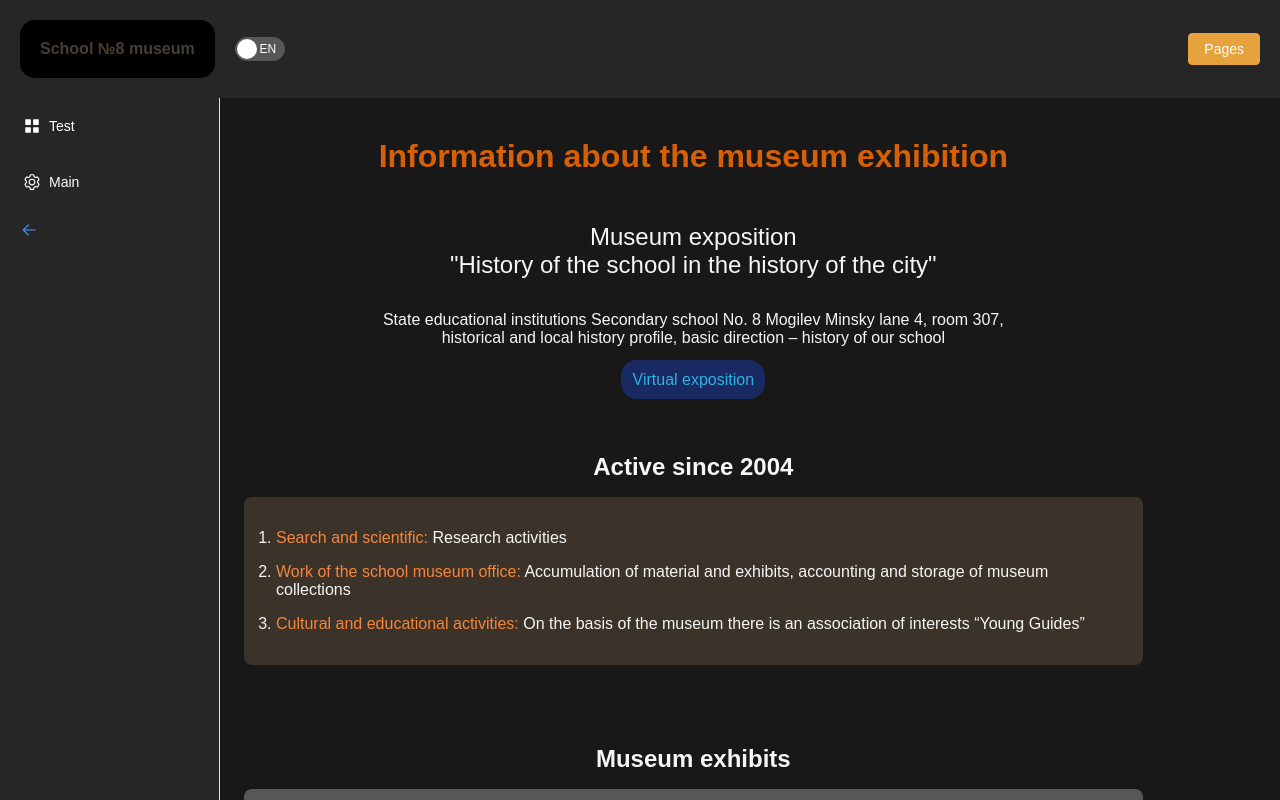
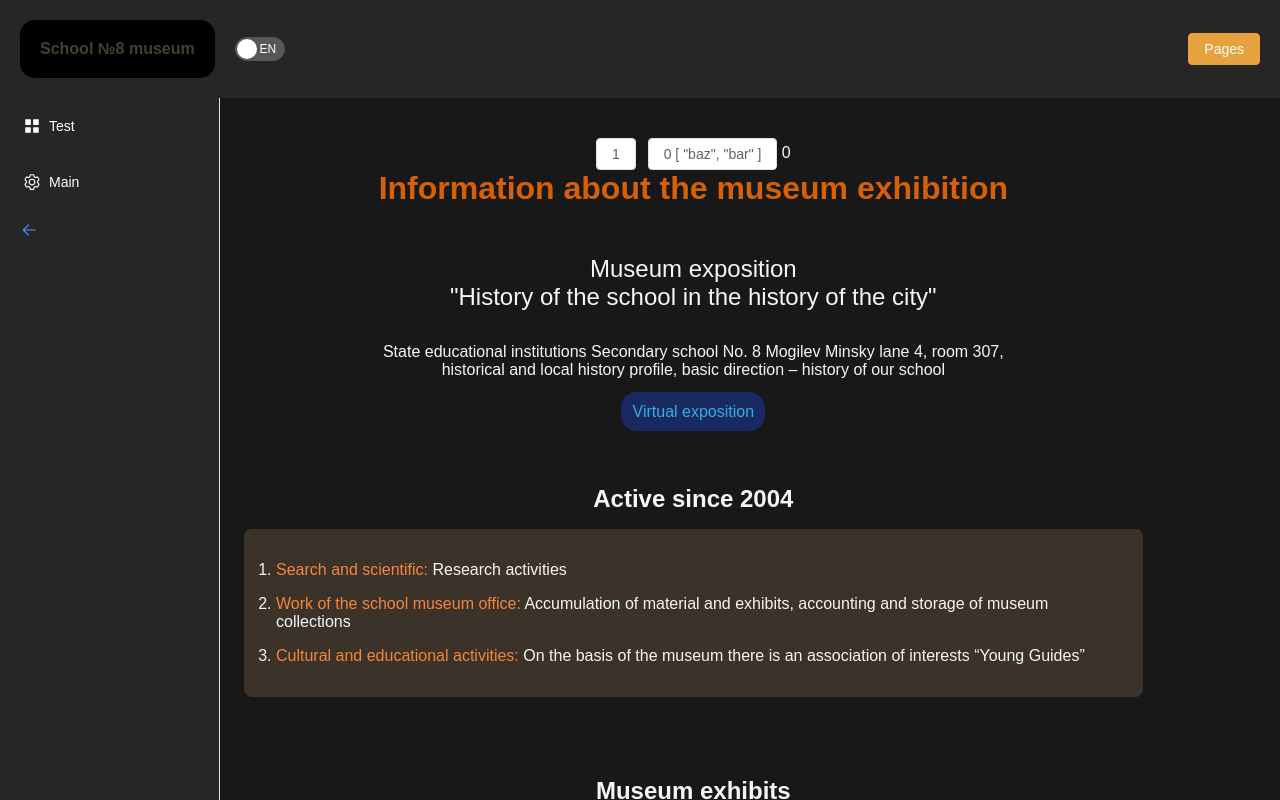
Before and after one commit to sunflower560/school-museum, a Vue app: page / in a window 1280 px wide. Shown: the top 800 px of the page. Built offline with nearby package versions, Linux system fonts and the light colour scheme.

Commit message:
studying ref

```diff
--- a/src/pages/common/MainPage.vue
+++ b/src/pages/common/MainPage.vue
@@ -1,5 +1,13 @@
 <template>
   <div class="main-page">
+    <el-button @click="addCount">
+      {{ count }}
+    </el-button>
+    <el-button @click="mutateDeeply">
+      {{obj.nested.count}}
+      {{obj.arr}}
+    </el-button>
+    {{ state.count }}
     <div class="main-page-main">
       <h1>{{$t('museum.InfoMuseum')}}</h1>
       <h2>
@@ -63,6 +71,33 @@ import {computed, reactive, Ref, ref, watchEffect} from 'vue'
 import {Document, Location, Setting, Menu as IconMenu,} from "@element-plus/icons-vue";
 
 const activeName = ref('first')
+
+const state = reactive({ count: 0 })
+
+const count = ref(0)
+
+const stateTo = reactive({
+  count
+})
+console.log(state.count) // 0
+stateTo.count = 1
+console.log(count.value) // 1
+const addCount = () => {
+  count.value++
+}
+
+const obj = ref({
+  nested: { count: 0 },
+  arr: [ 'baz', 'bar' ]
+})
+const mutateDeeply = () => {
+  obj.value.nested.count++
+  obj.value.arr.push('nestle')
+}
+
+const raw = {}
+const proxy = reactive(raw)
+console.log(proxy === raw) // false
 
 
 // interface Author {
```
